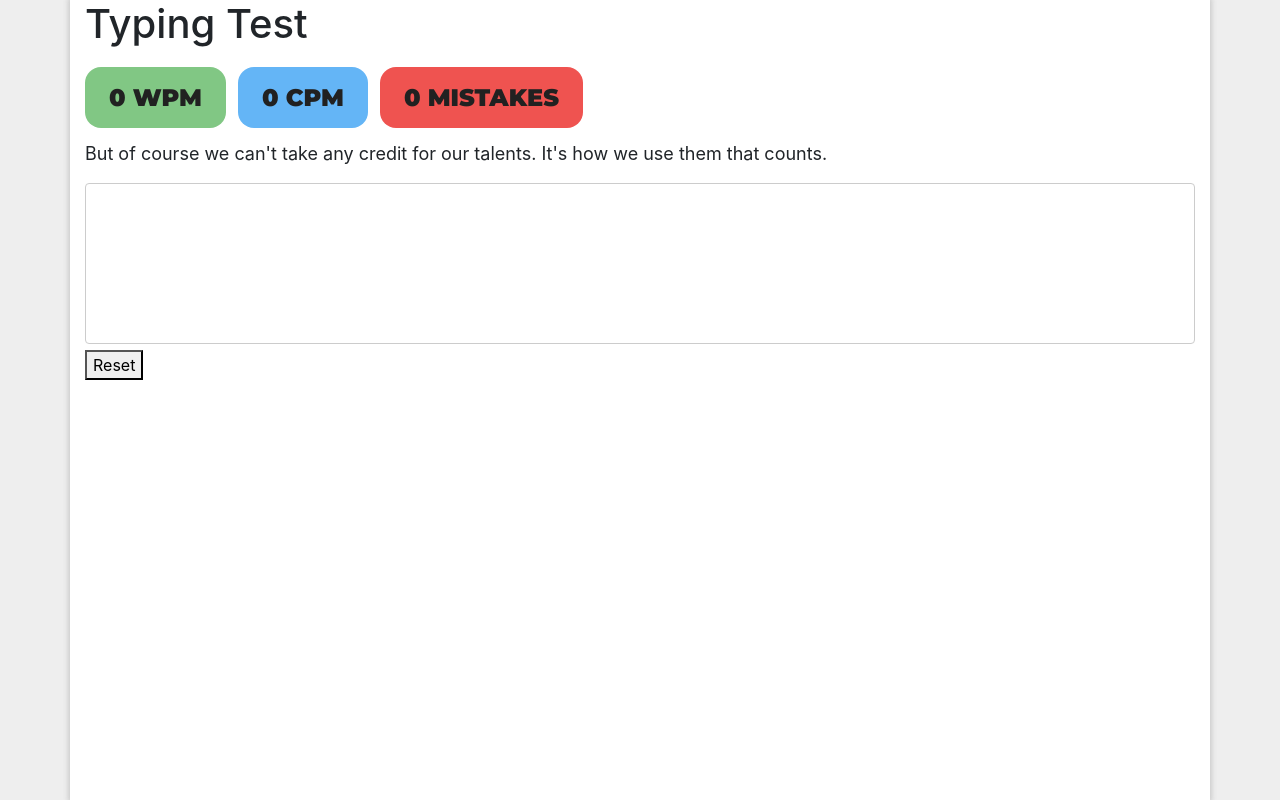
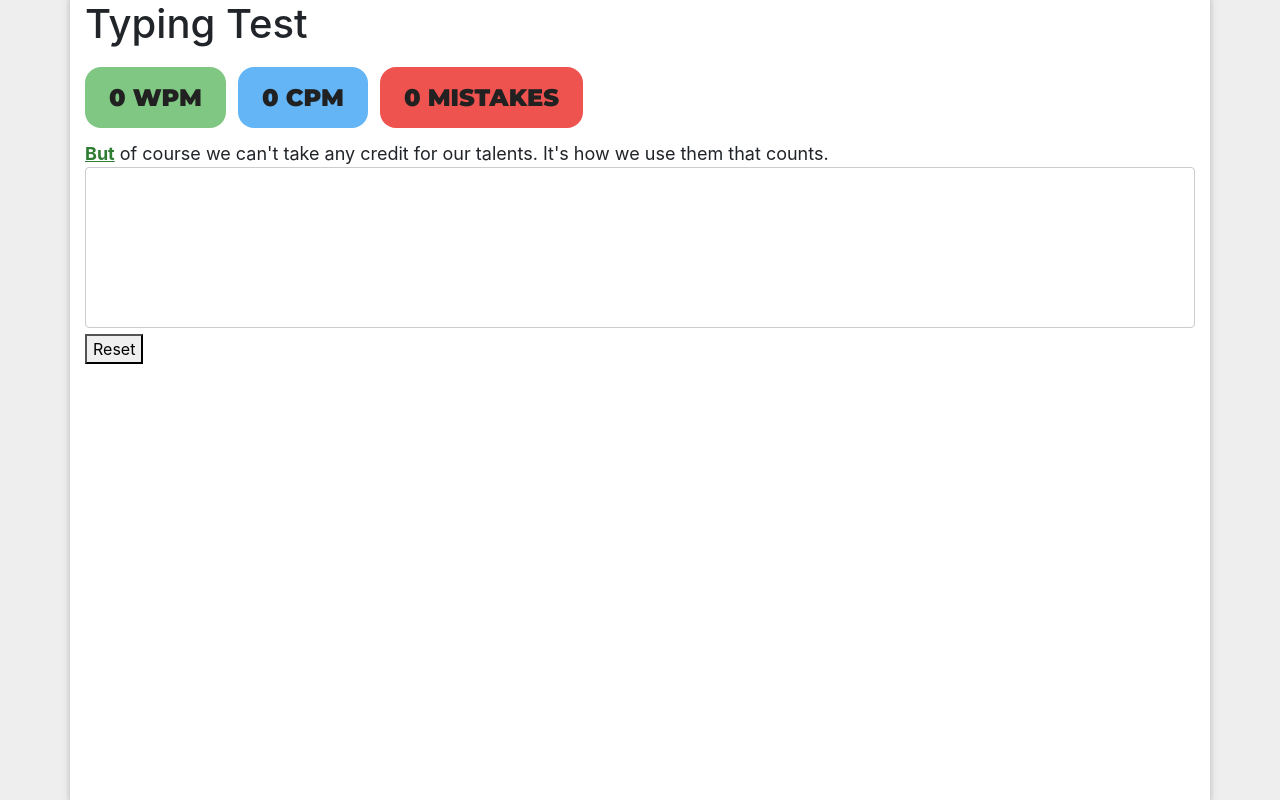
Before and after one commit to hyrumcoop/typing-test, a Vue app: page / in a window 1280 px wide. Built offline with nearby package versions, Linux system fonts and the light colour scheme.

Commit message:
added passage underlining for current word

```diff
--- a/src/components/TypingTest.vue
+++ b/src/components/TypingTest.vue
@@ -10,8 +10,12 @@
     </div>
 
     <div class='row'>
-      <div class='col'>
-        <p class='passage'>{{ passage }}</p>
+      <div class='col passage'>
+        <span
+          v-for='(word, i) in words'
+          :key='i'
+          class='passage-word'
+        ><span :class='{current: i == curWordIndex}'>{{ word }}</span>{{ ' ' }}</span>
       </div>
     </div>
 
@@ -23,6 +27,7 @@
           @input='onType'
           class='test-textarea'
           :class='{error: containsError, complete: isComplete}'
+          :disabled='isComplete'
           rows='5'
           spellcheck='false'
           autocorrect='off'
@@ -232,7 +237,14 @@
   font-size: 18px;
 }
 
+.passage-word .current {
+  color: #2e7d32;
+  font-weight: bold;
+  text-decoration: underline;
+}
+
 .test-textarea {
+  color: #212121;
   width: 100%;
   padding: 12px 6px;
 
@@ -243,6 +255,10 @@
   outline: none;
 
   resize: none;
+}
+
+.test-textarea:disabled {
+  color: #212121;
 }
 
 .test-textarea.error {
```
